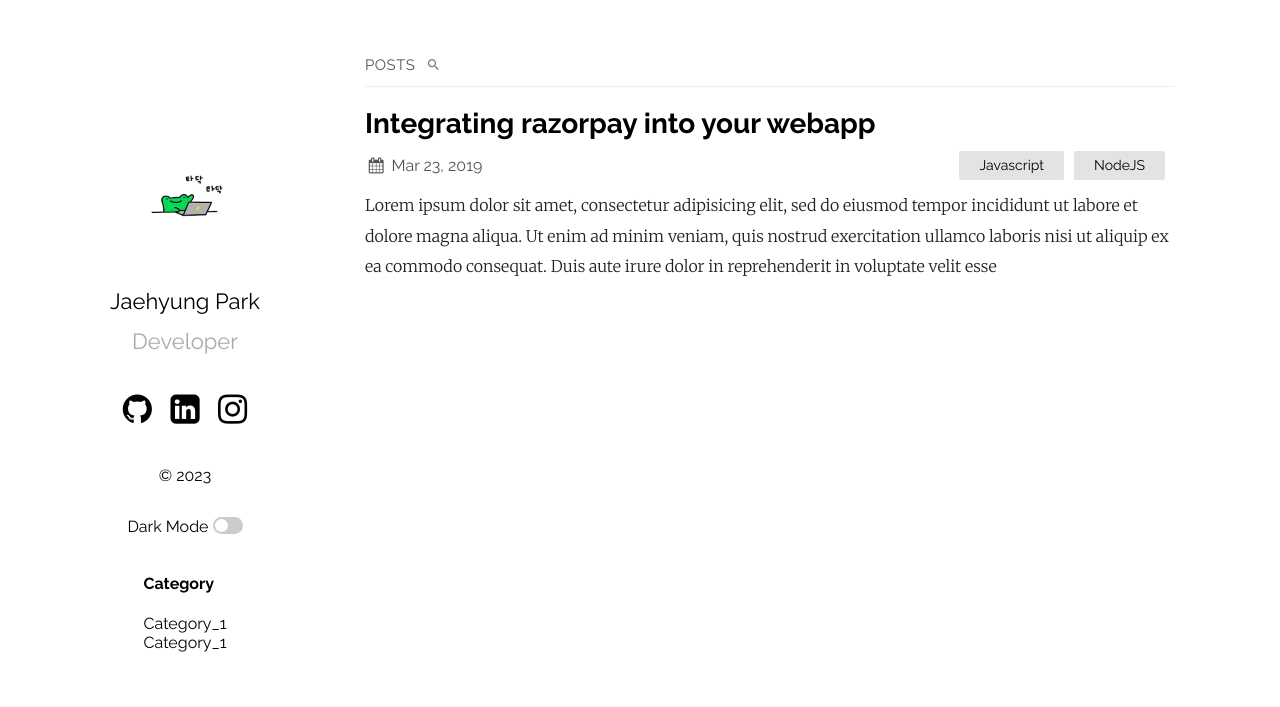
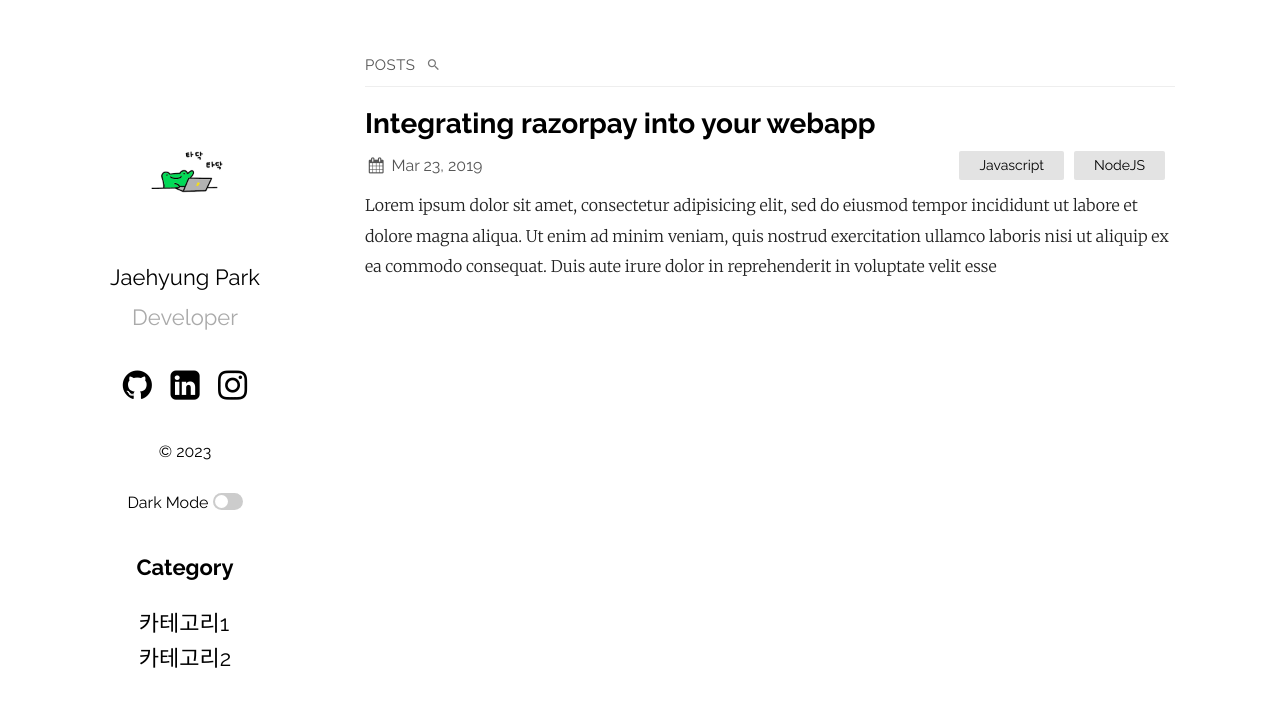
Before and after one commit to jbro321/jbro321.github.io, a Jekyll site: the page built from index.md, in a window 1280 px wide. Shown: the top 707 px of the page. Built offline with Jekyll 4.4.1, drawn with Linux system fonts in a browser that asks for light colours.

Commit message:
updating category style

```diff
--- a/_layouts/default.html
+++ b/_layouts/default.html
@@ -159,64 +159,32 @@
         </p>
       </div>
       {%- endif -%}
-      <div class="about-footer {{condensed_class}}">
+      <div class="category">
         <h4>Category</h4>
+      </div>
+      <div class="category">
         <details>
-        <summary>Category_1</summary>
-          <ul style="-webkit-padding-start:0px;">
-            <li class="" style="list-style-type: none;">
-              <a href="" class="link_item">Category_1{{ Category }}
-                <span class="c_cnt">{{ c_cnt }}</span>
-              </a>
-                <details>
-                  <ul class="sub_category_list">
-                    <li class="" style="list-style-type: none;">
-                      <a href="" class="link_sub_item">Category_1{{ Category }}
-                        <span class="c_cnt"></span>{{ c_cnt }}
-                      </a>
-                    </li>
-                  </ul>
-                </details>
-                <details>
-                  <ul class="sub_category_list">
-                    <li class="" style="list-style-type: none;">
-                      <a href="" class="link_sub_item">Category_1{{ Category }}
-                        <span class="c_cnt"></span>{{ c_cnt }}
-                      </a>
-                    </li>
-                  </ul>
-                </details>
-            </li>
-          </ul>
+          <summary>카테고리1</summary>
+          <ul><li>
+            <details><summary>카테고리1-1</summary>
+              <ul><li><a><span>카테고리1-1-1</span></a></li></ul>
+            </details>
+            <details><summary>카테고리1-2</summary>
+              <ul><li><a><span>카테고리1-2-1</span></a></li></ul>
+            </details>
+          </li></ul>
         </details>
         <details>
-          <summary>Category_1</summary>
-            <ul style="-webkit-padding-start:0px;">
-              <li class="" style="list-style-type: none;">
-                <a href="" class="link_item">Category_1{{ Category }}
-                  <span class="c_cnt">{{ c_cnt }}</span>
-                </a>
-                  <details>
-                    <ul class="sub_category_list">
-                      <li class="" style="list-style-type: none;">
-                        <a href="" class="link_sub_item">Category_1{{ Category }}
-                          <span class="c_cnt"></span>{{ c_cnt }}
-                        </a>
-                      </li>
-                    </ul>
-                  </details>
-                  <details>
-                    <ul class="sub_category_list">
-                      <li class="" style="list-style-type: none;">
-                        <a href="" class="link_sub_item">Category_1{{ Category }}
-                          <span class="c_cnt"></span>{{ c_cnt }}
-                        </a>
-                      </li>
-                    </ul>
-                  </details>
-              </li>
-            </ul>
-          </details>
+          <summary>카테고리2</summary>
+          <ul><li>
+            <details><summary>카테고리2-1</summary>
+              <ul><li><a><span>카테고리2-1-1</span></a></li></ul>
+            </details>
+            <details><summary>카테고리2-2</summary>
+              <ul><li><a><span>카테고리2-2-1</span></a></li></ul>
+            </details>
+          </li></ul>
+        </details>
       </div>
       {% endcapture %}
       {{ footer }}
--- a/_sass/dark.scss
+++ b/_sass/dark.scss
@@ -115,3 +115,31 @@
 		background-color: #0d0d0d;
 	}
 }
+
+/* category */
+#category ul {
+	list-style: none;
+	padding: 0;
+	margin: 0;
+  }
+  #category a {
+	display: inline-block;
+	padding: var(--small-space) 0;
+	color: var(--text-color);
+  }
+  #category a:hover {
+	color: var(--primary-color);
+  }
+  #category ul a .c_cnt {
+	color: var(--text-sub-color);
+	font-size: var(--small-font-size);
+  }
+  #category ul.sub_category_list {
+	padding-left: var(--small-space);
+  }
+  #category ul.sub_category_list a.link_sub_item:before {
+	content: '-';
+  }
+  #category ul.sub_category_list a.link_sub_item:hover {
+	color: var(--secondary-color);
+  }
--- a/_sass/plain.scss
+++ b/_sass/plain.scss
@@ -334,3 +334,26 @@ footer {
     border-top: 1px solid #eee;
   }
 }
+
+/* category */
+.category{
+  font-size: 22px;
+  font-family: "Raleway", sans-serif;
+
+  details {
+    padding: 8px;
+
+    ul {
+      list-style: none;
+
+      li {
+        list-style: none;
+        padding: 8px;
+
+        span {
+          padding: 8px;
+        }
+      }
+    }
+  }
+}
```
